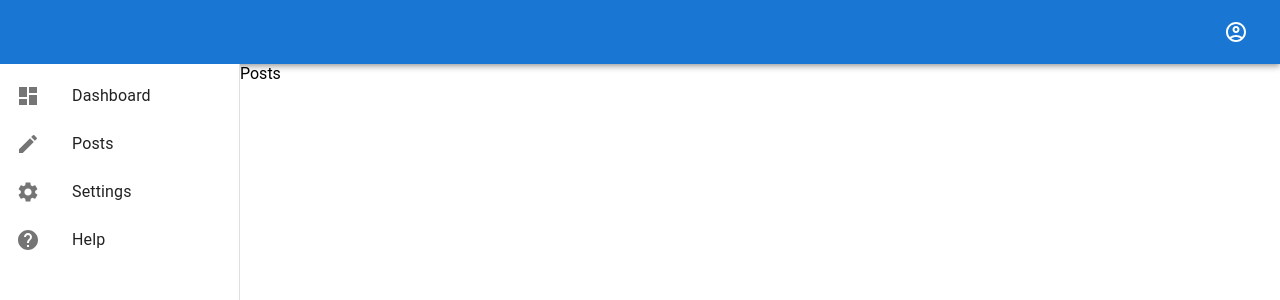
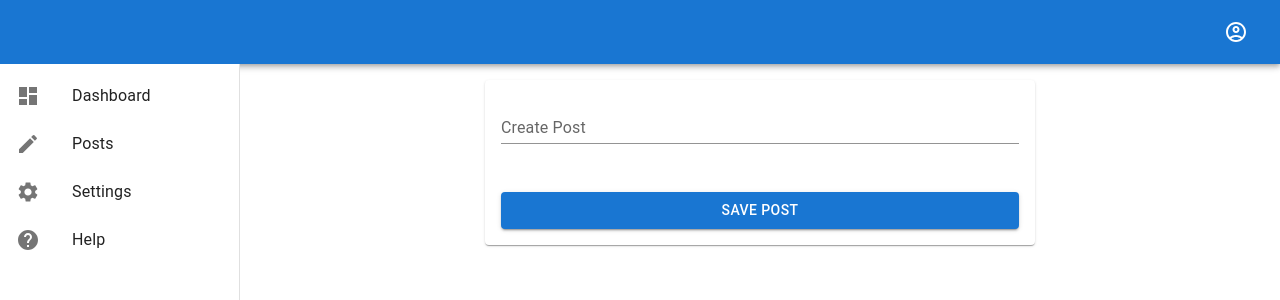
Before and after one commit to wojtek99955/mui-demo-website, a React (Create React App) app: page /posts in a window 1280 px wide. Shown: the top 300 px of the page. Built offline with nearby package versions, Linux system fonts and the light colour scheme.

Commit message:
AddPost added

```diff
--- /dev/null
+++ b/src/components/Posts/AddPost.js
@@ -0,0 +1,20 @@
+import { Card, TextField, Button } from "@mui/material";
+
+function AddPost() {
+  return (
+    <Card sx={{ width: "550px", margin: " 1rem auto", padding: "1rem" }}>
+      <TextField
+        multiline
+        maxRows={4}
+        fullWidth
+        label="Create Post"
+        variant="standard"
+      />
+      <Button variant="contained" fullWidth sx={{ marginTop: "3rem" }}>
+        Save Post
+      </Button>
+    </Card>
+  );
+}
+
+export default AddPost;
--- a/src/components/Posts/Posts.js
+++ b/src/components/Posts/Posts.js
@@ -1,5 +1,16 @@
+import AddPost from "./AddPost";
+import styled from "styled-components";
+
+const Container = styled.div`
+  margin: 0 auto;
+`;
+
 function Posts() {
-  return <div>Posts</div>;
+  return (
+    <Container>
+      <AddPost />
+    </Container>
+  );
 }
 
 export default Posts;
```
